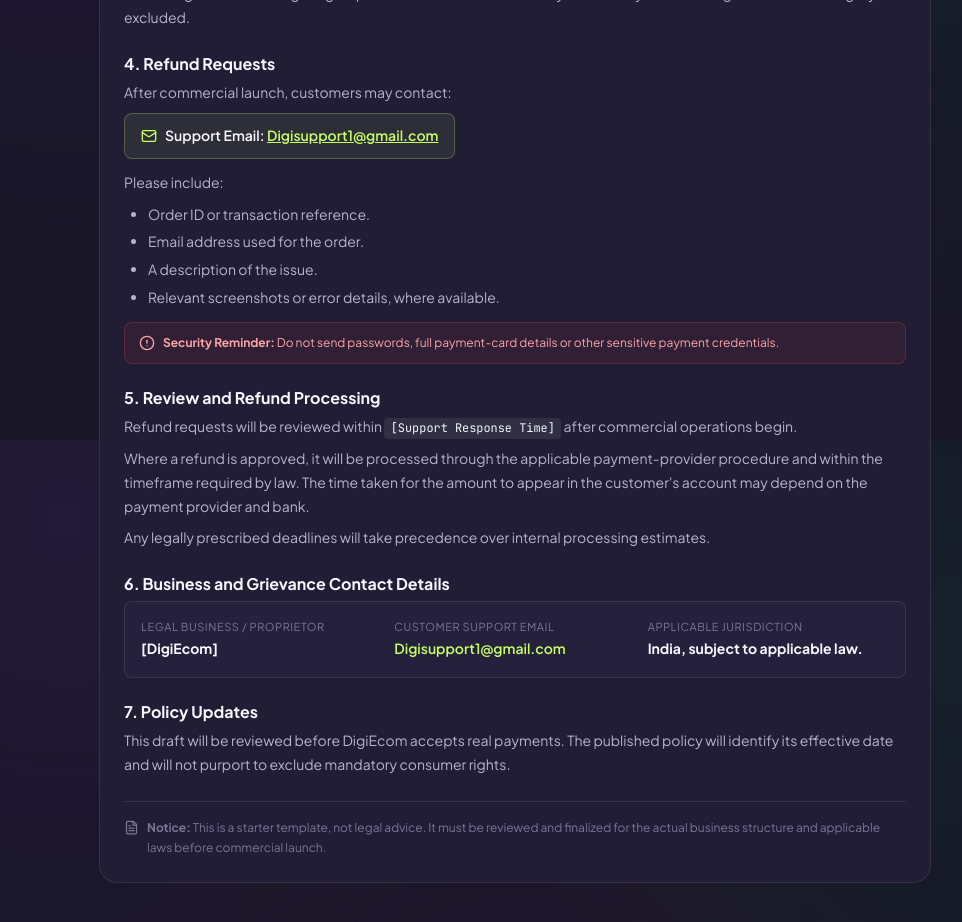
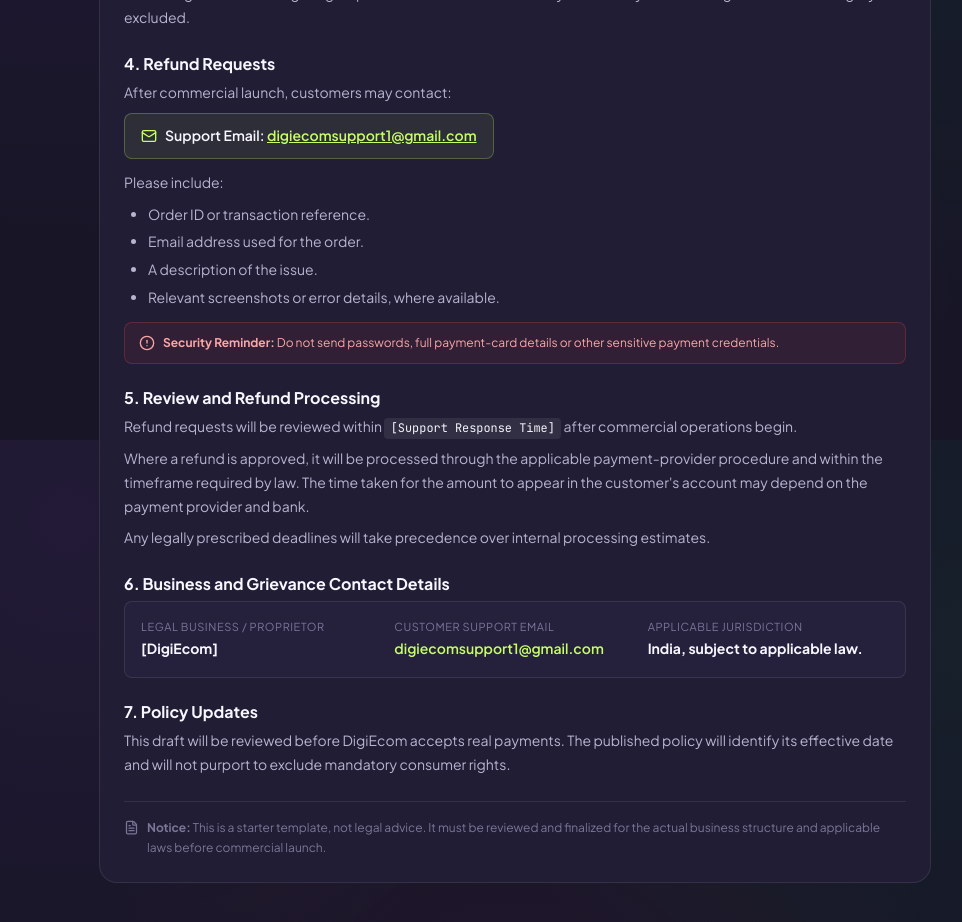
Before and after one commit to atulwendor-netizen/DigiEcom, a React (Vite) app: page /policies/refunds in a window 1280 px wide. Shown: the part 1160-2082 px from the top of the page, without its empty margins (125-1087 px from the left). Built offline with nearby package versions, Linux system fonts and the light colour scheme.

Commit message:
chore(legal): update support email to digiecomsupport1@gmail.com

```diff
--- a/src/pages/policies/RefundPolicyPage.tsx
+++ b/src/pages/policies/RefundPolicyPage.tsx
@@ -127,10 +127,10 @@ export const RefundPolicyPage: React.FC = () => {
               <span style={{ fontSize: 'var(--text-sm)', color: 'var(--text-primary)', fontWeight: 600 }}>
                 Support Email:{' '}
                 <a
-                  href="mailto:Digisupport1@gmail.com"
+                  href="mailto:digiecomsupport1@gmail.com"
                   style={{ color: 'var(--lime)', textDecoration: 'underline' }}
                 >
-                  Digisupport1@gmail.com
+                  digiecomsupport1@gmail.com
                 </a>
               </span>
             </div>
@@ -207,8 +207,8 @@ export const RefundPolicyPage: React.FC = () => {
                 <span style={{ color: 'var(--text-dim)', fontSize: '11px', display: 'block', textTransform: 'uppercase', letterSpacing: '0.05em' }}>
                   Customer Support Email
                 </span>
-                <a href="mailto:Digisupport1@gmail.com" style={{ color: 'var(--lime)', fontWeight: 600 }}>
-                  Digisupport1@gmail.com
+                <a href="mailto:digiecomsupport1@gmail.com" style={{ color: 'var(--lime)', fontWeight: 600 }}>
+                  digiecomsupport1@gmail.com
                 </a>
               </div>
               <div>
```
Also changed, not shown: 1 other file (tests, documents, lock files or other folders).
